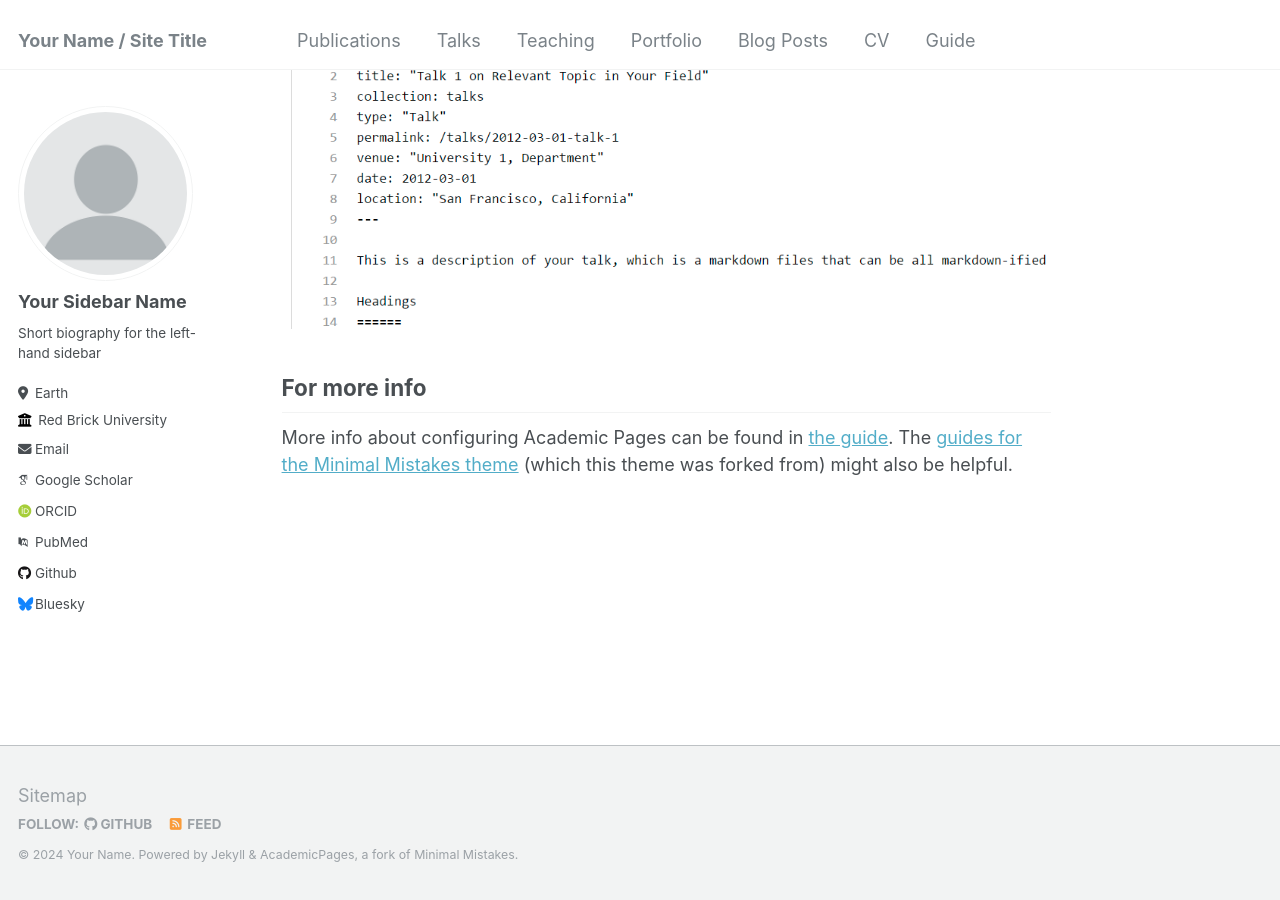
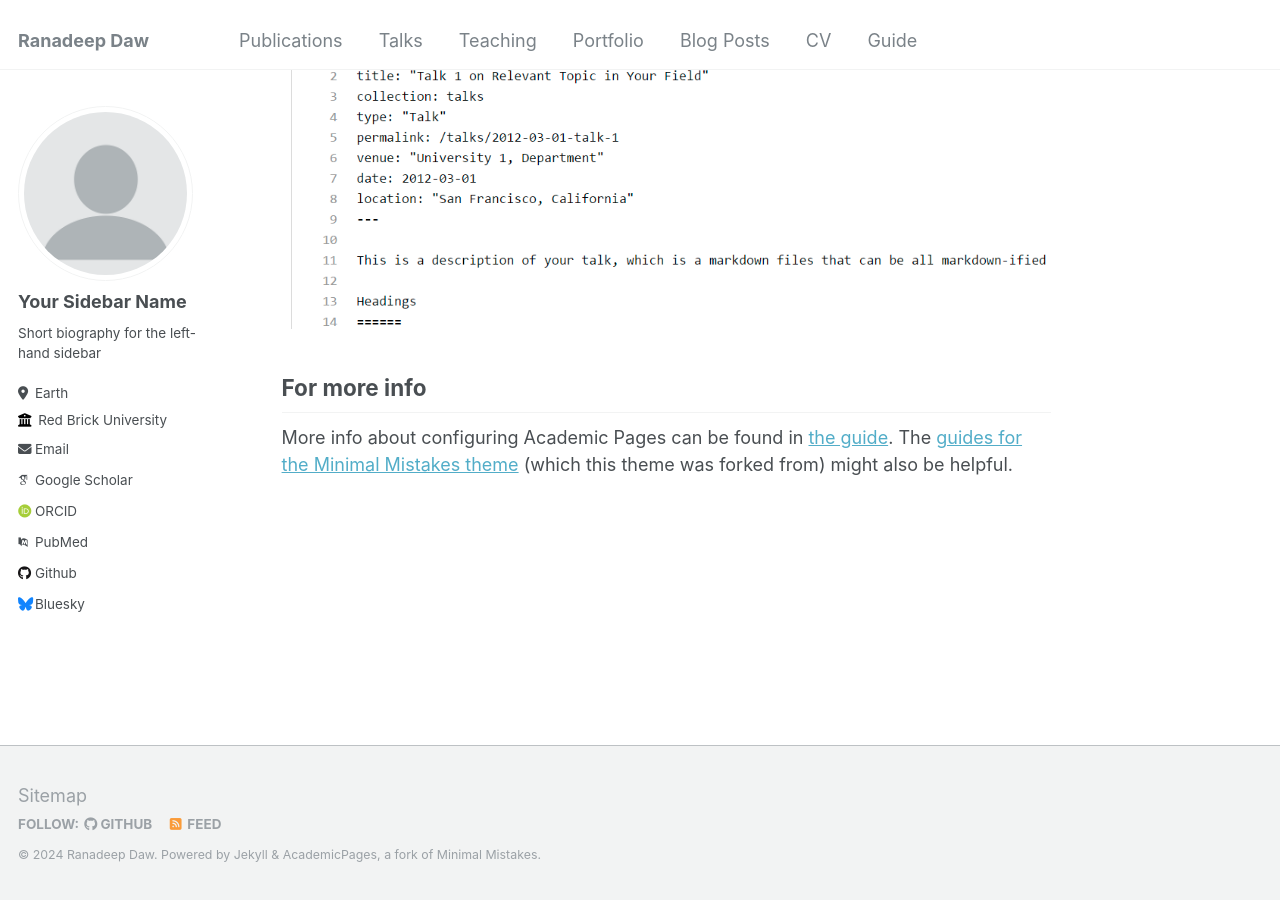
Before and after one commit to dawranadeep/dawranadeep.github.io, a Jekyll site: the page built from _pages/about.md, in a window 1280 px wide and 900 px high, scrolled down 2660 px. Built offline with Jekyll 4.4.1, drawn with Linux system fonts in a browser that asks for light colours; some web fonts are replaced; some of the changed lines change nothing that is shown.

Commit message:
Update _config.yml

```diff
--- a/_config.yml
+++ b/_config.yml
@@ -8,13 +8,13 @@
 
 # Basic Site Settings
 locale                   : "en-US"
-title                    : "Your Name / Site Title"
+title                    : "Ranadeep Daw"
 title_separator          : "-"
-name                     : &name "Your Name"
-description              : &description "personal description"
-url                      : https://academicpages.github.io # the base hostname & protocol for your site e.g. "https://mmistakes.github.io"
+name                     : &name "Ranadeep Daw"
+description              : &description "I am currently waiting to join University of West Florida starting Fall 2024 as an Assistant Professor of Statistics. Previously, I completed my Ph.D. in Statistics from the University of Missouri Columbia, focusing on spatial Statistics. I also hold a Bachelor's and Master's degree in Statistics from the Indian Statistical Institute, Kolkata. I have some experiences working in industry from my job and internship stints at National Institute of Health, Deloitte, General Electric, and Missouri Division of Conservation."
+url                      : https://dawranadeep.github.io # the base hostname & protocol for your site e.g. "https://mmistakes.github.io"
 baseurl                  : "" # the subpath of your site, e.g. "/blog"
-repository               : "academicpages/academicpages.github.io"
+repository               : "dawranadeep/dawranadeep.github.io"
 
 # Site Author - The following control what appear as part of the author content on the side bar.
 #               If a field is blank the icon and link will not appear, otherwise it will be shown.
```
